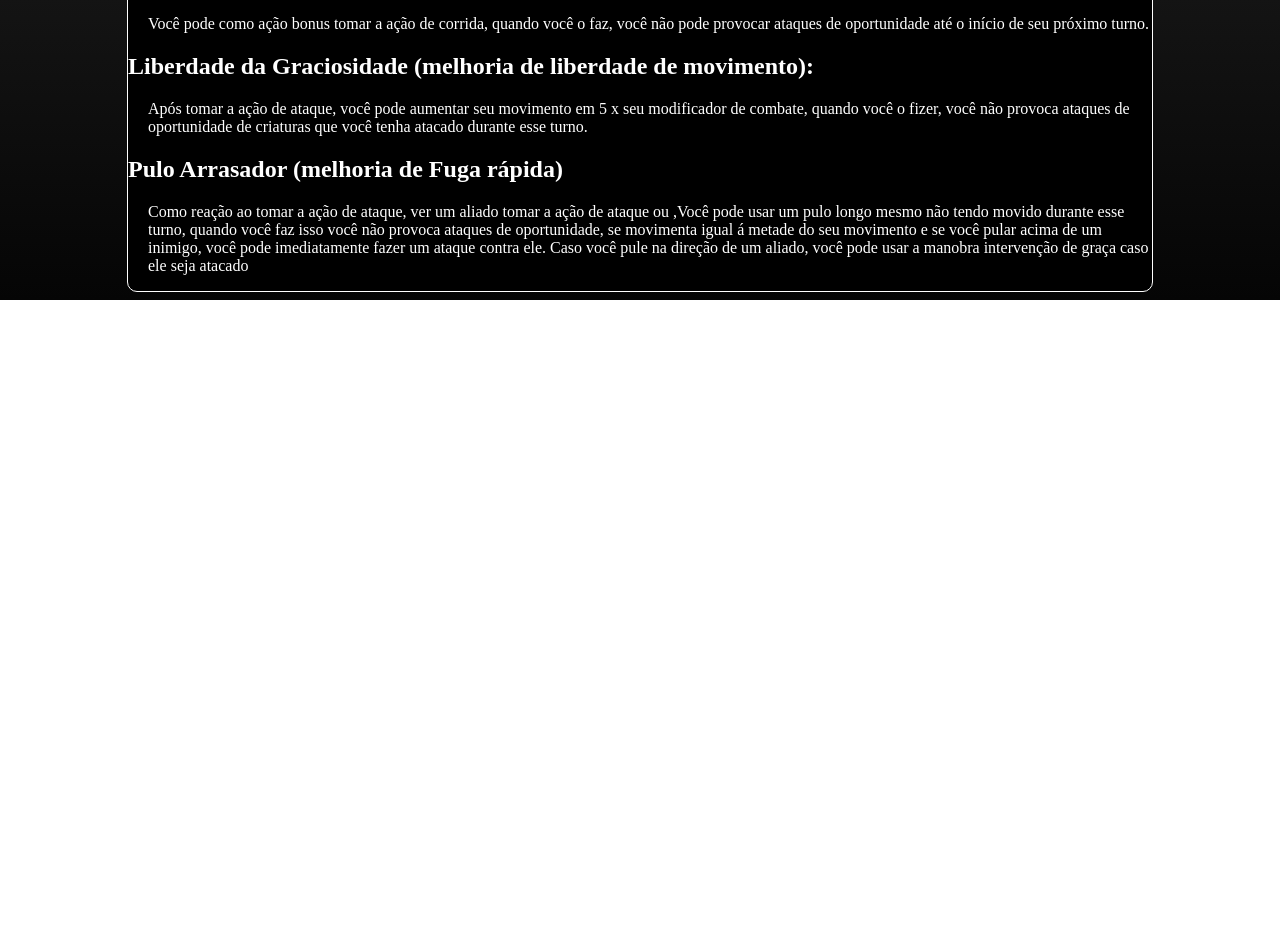
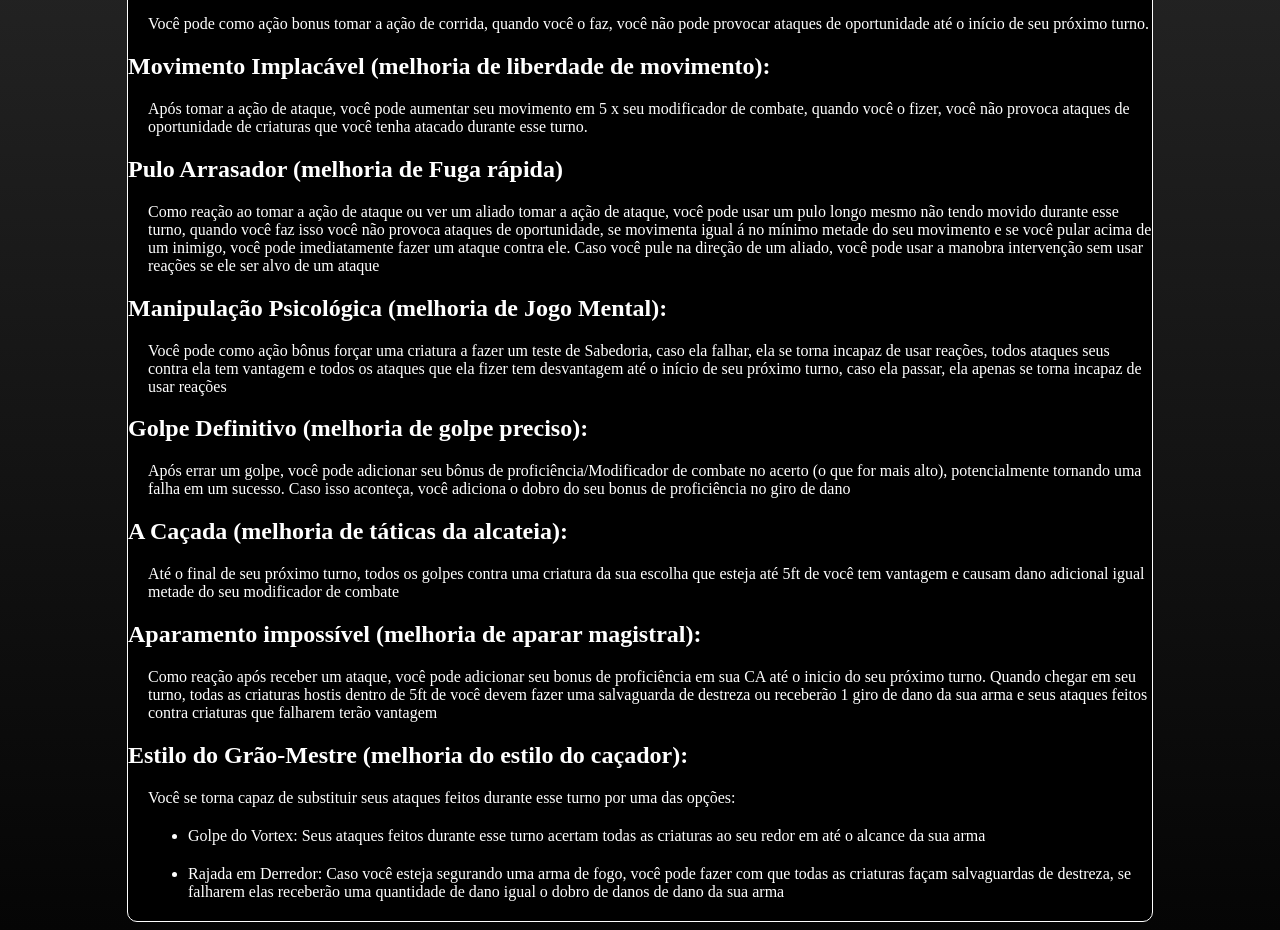
Before and after one commit to rickcham/tome-of-classes, a plain HTML site: page Duelista/subclasses/manobras++.html in a window 1280 px wide. Shown: the part 728-1658 px from the top of the page. Before the commit the page ends 1028 px from the top, so only its background shows below. Drawn offline with Linux system fonts and the light colour scheme.

Commit message:
manobras grão mestre prontas

```diff
--- a/Duelista/subclasses/manobras++.html
+++ b/Duelista/subclasses/manobras++.html
@@ -22,17 +22,35 @@
 <p>Quando você tomar a ação de ataque, como ação bônus você pode fazer um golpe contra qualquer criatura que esteja 5ft do alvo, caso acertar você adiciona seu bônus de proficiencia no dano</p>
 
 <h2>Intervenção laminar (melhoria de Intervenção):</h2>
-<p>Quando um aliado que esteja até 10ft de você receber um golpe, você pode como reação dar um avanço em até 5ft dele e reduzir o dano que ele iria receber por metade do seu nível de Duelista (arredondado para cima) + seu modificador de combate. Caso o dano seja reduzido para 0, o alvo não pode mais tomar ações e reações até o início do próximo turno dele.</p>
+<p>Quando um aliado que esteja até 10ft de você receber um golpe, você pode como reação dar um avanço em até 5ft dele e reduzir o dano que ele iria receber por metade do seu nível de Duelista (arredondado para cima) + seu modificador de combate. Caso o dano seja reduzido para 0, o alvo não pode mais tomar reações até o início do próximo turno dele e seus golpes seguintes durante esse turno tem desvantagem.</p>
 
 <h2>Diabo Veloz (melhoria de demônio veloz):</h2>
 <p>Você pode como ação bonus tomar a ação de corrida, quando você o faz, você não pode provocar ataques de oportunidade até o início de seu próximo turno.</p>
 
-<h2>Liberdade da Graciosidade (melhoria de liberdade de movimento):</h2>
+<h2> Movimento Implacável  (melhoria de liberdade de movimento):</h2>
 <p>Após tomar a ação de ataque, você pode aumentar seu movimento em 5 x seu modificador de combate, quando você o fizer, você não provoca ataques de oportunidade de criaturas que você tenha atacado durante esse turno.</p>
 
 <h2>Pulo Arrasador (melhoria de Fuga rápida)</h2>
-<p>Como reação ao tomar a ação de ataque, ver um aliado tomar a ação de ataque ou ,Você pode usar um pulo longo mesmo não tendo movido durante esse turno, quando você faz isso você não provoca ataques de oportunidade, se movimenta igual á metade do seu movimento e se você pular acima de um inimigo, você pode imediatamente fazer um ataque contra ele. Caso você pule na direção de um aliado, você pode usar a manobra intervenção de graça caso ele seja atacado</p>
+<p>Como reação ao tomar a ação de ataque ou ver um aliado tomar a ação de ataque, você pode usar um pulo longo mesmo não tendo movido durante esse turno, quando você faz isso você não provoca ataques de oportunidade, se movimenta igual á no mínimo metade do seu movimento e se você pular acima de um inimigo, você pode imediatamente fazer um ataque contra ele. Caso você pule na direção de um aliado, você pode usar a manobra intervenção sem usar reações se ele ser alvo de um ataque</p>
 
+<h2>Manipulação Psicológica (melhoria de Jogo Mental):</h2>
+<p>Você pode como ação bônus forçar uma criatura a fazer um teste de Sabedoria, caso ela falhar, ela se torna incapaz de usar reações, todos ataques seus contra ela tem vantagem e todos os ataques que ela fizer tem desvantagem até o início de seu próximo turno, caso ela passar, ela apenas se torna incapaz de usar reações</p>
+
+<h2>Golpe Definitivo (melhoria de golpe preciso):</h2>
+<p>Após errar um golpe, você pode adicionar seu bônus de proficiência/Modificador de combate no acerto (o que for mais alto), potencialmente tornando uma falha em um sucesso. Caso isso aconteça, você adiciona o dobro do seu bonus de proficiência no giro de dano</p>
+
+<h2>A Caçada (melhoria de táticas da alcateia):</h2>
+<p>Até o final de seu próximo turno, todos os golpes contra uma criatura da sua escolha que esteja até 5ft de você tem vantagem e causam dano adicional igual metade do seu modificador de combate</p>
+
+<h2>Aparamento impossível (melhoria de aparar magistral):</h2>
+<p>Como reação após receber um ataque, você pode adicionar seu bonus de proficiência em sua CA até o inicio do seu próximo turno. Quando chegar em seu turno, todas as criaturas hostis dentro de 5ft de você devem fazer uma salvaguarda de destreza ou receberão 1 giro de dano da sua arma e seus ataques feitos contra criaturas que falharem terão vantagem</p>
+
+<h2>Estilo do Grão-Mestre (melhoria do estilo do caçador):</h2>
+<p>Você se torna capaz de substituir seus ataques feitos durante esse turno por uma das opções:</p>
+<ul>
+    <li>Golpe do Vortex: Seus ataques feitos durante esse turno acertam todas as criaturas ao seu redor em até o alcance da sua arma</li>
+    <li>Rajada em Derredor: Caso você esteja segurando uma arma de fogo, você pode fazer com que todas as criaturas façam salvaguardas de destreza, se falharem elas receberão uma quantidade de dano igual o dobro de danos de dano da sua arma</li>
+</ul>
 
     </div>
 </body>
```
Also changed, not shown: Duelista/duelist.html (+1 -1 lines), Duelista/manobras.html (+1 -1 lines), Duelista/subclasses/graomestre.html (+2 -2 lines).
